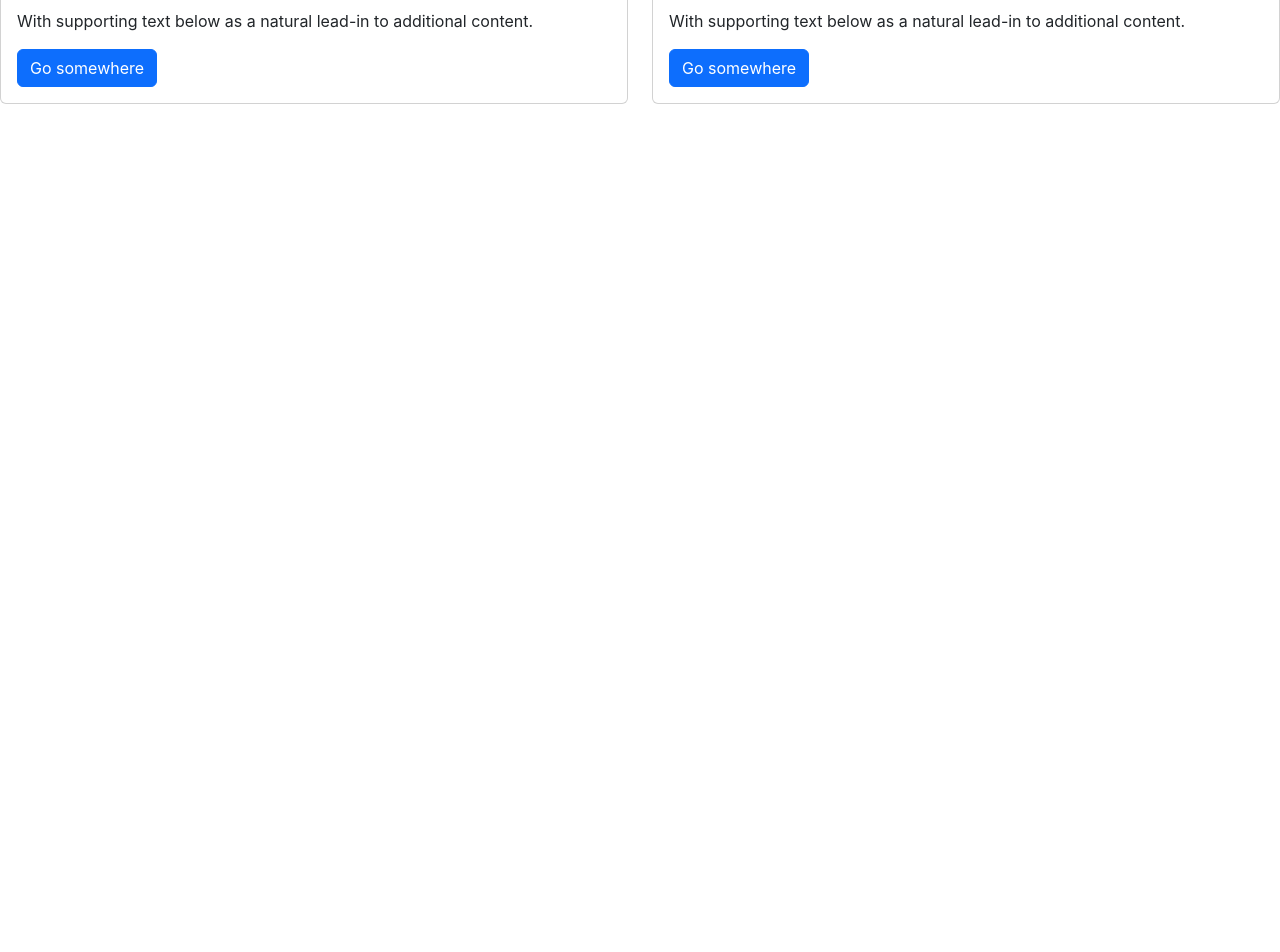
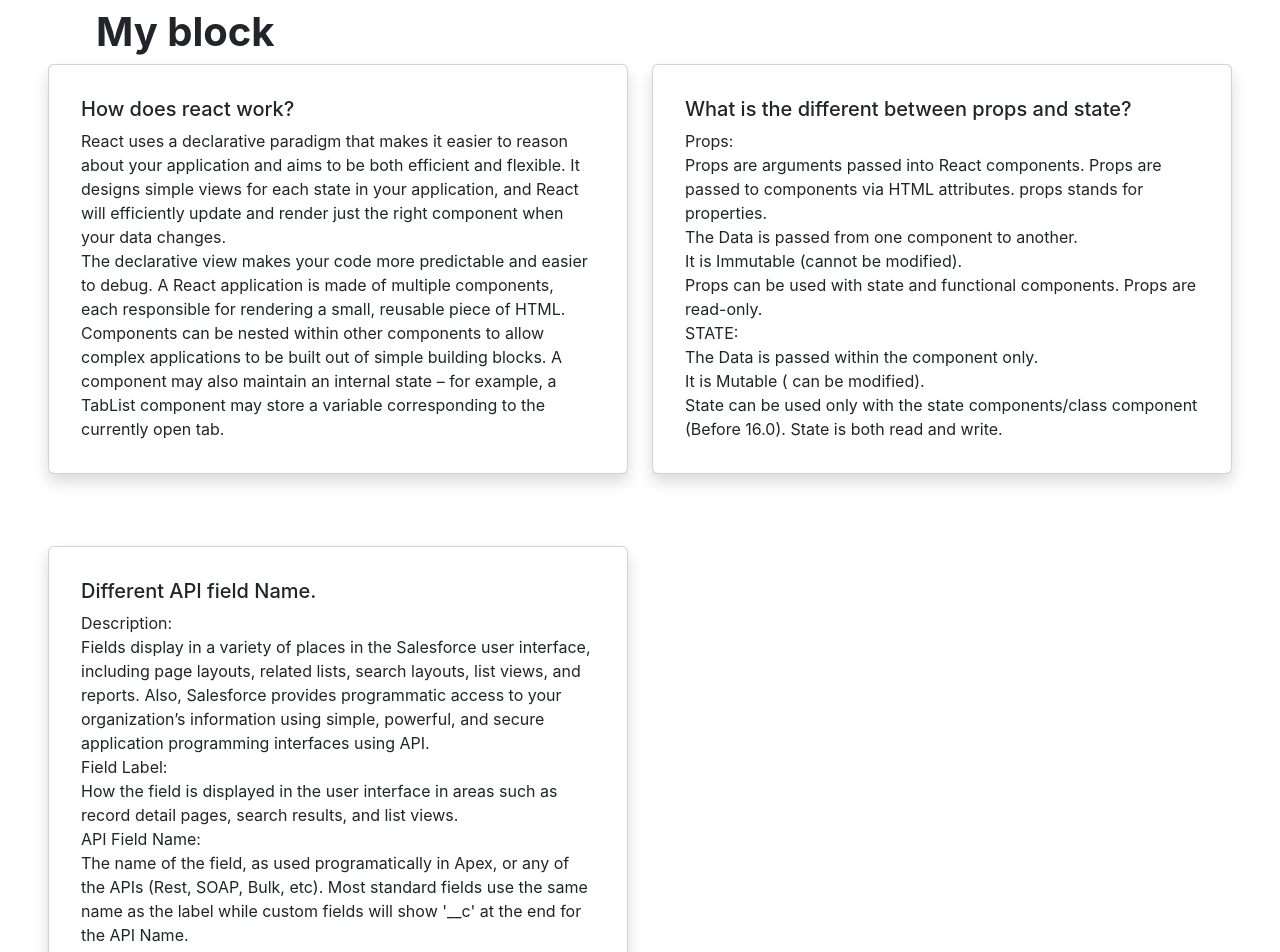
Before and after one commit to imraniium-su/ultra-club-ass8, a React (Create React App) app: page / in a window 1280 px wide. Shown: the part 1200-2152 px from the top of the page. Before the commit the page ends 1304 px from the top, so only its background shows below. Built offline with nearby package versions, Linux system fonts and the light colour scheme.

Commit message:
add block

```diff
--- a/src/components/Block/Block.js
+++ b/src/components/Block/Block.js
@@ -2,28 +2,49 @@ import React from 'react';
 
 const Block = () => {
     return (
-        <div>
-            <div className="row">
+        <div className='m-5'>
+            <h1 className='fw-bold mt-4 ms-5'>My block</h1>
+            <div className="row row row-cols-1 row-cols-md-2 g-4 ">
                 <div className="col-sm-6">
-                    <div className="card">
+                    <div className="card shadow p-3 mb-5 bg-body rounded ">
                         <div className="card-body">
-                            <h5 className="card-title">Special title treatment</h5>
-                            <p className="card-text">With supporting text below as a natural lead-in to additional content.</p>
-                            <a href="#" className="btn btn-primary">Go somewhere</a>
+                            <h5 className="card-title">How does react work?</h5>
+                            <p className="card-text">React uses a declarative paradigm that makes it easier to reason about your application and aims to be both efficient and flexible. It designs simple views for each state in your application, and React will efficiently update and render just the right component when your data changes. <br />The declarative view makes your code more predictable and easier to debug.
+                                A React application is made of multiple components, each responsible for rendering a small, reusable piece of HTML. Components can be nested within other components to allow complex applications to be built out of simple building blocks. A component may also maintain an internal state – for example, a TabList component may store a variable corresponding to the currently open tab. </p>
+
                         </div>
                     </div>
                 </div>
                 <div className="col-sm-6">
-                    <div className="card">
+                    <div className="card shadow p-3 mb-5 bg-body rounded ">
                         <div className="card-body">
-                            <h5 className="card-title">Special title treatment</h5>
-                            <p className="card-text">With supporting text below as a natural lead-in to additional content.</p>
-                            <a href="#" className="btn btn-primary">Go somewhere</a>
+                            <h5 className="card-title">What is the different between props and state?</h5>
+                            <p className="card-text">Props: <br />Props are arguments passed into React components. Props are passed to components via HTML attributes. props stands for properties. <br />The Data is passed from one component to another. <br />It is Immutable (cannot be modified). <br />Props can be used with state and functional components. Props are read-only. <br />STATE: <br />The Data is passed within the component only. <br />It is Mutable ( can be modified). <br />State can be used only with the state components/class component (Before 16.0). State is both read and write.</p>
+
                         </div>
                     </div>
                 </div>
+                <div className="col-sm-6">
+                    <div className="card shadow p-3 mb-5 bg-body rounded ">
+                        <div className="card-body">
+                            <h5 className="card-title">Different API field Name.</h5>
+                            <p className="card-text">Description: <br />Fields display in a variety of places in the Salesforce user interface, including page layouts, related lists, search layouts, list views, and reports. Also, Salesforce provides programmatic access to your organization’s information using simple, powerful, and secure application programming interfaces using API. <br /> Field Label: <br />How the field is displayed in the user interface in areas such as record detail pages, search results, and list views. <br />  API Field Name: <br />The name of the field, as used programatically in Apex, or any of the APIs (Rest, SOAP, Bulk, etc). Most standard fields use the same name as the label while custom fields will show '__c' at the end for the API Name.
+                            </p>
+
+                        </div>
+                    </div>
+                </div>
+
             </div>
+
+            <div>
+                <hr className='mt-3 mb-3' />
+                <p class="text-center text-gray fw-bold">Copyright@ 2021 My Activity</p>
+            </div>
+
         </div>
+
+
     );
 };
 
--- a/src/components/Charts/Charts.js
+++ b/src/components/Charts/Charts.js
@@ -15,6 +15,9 @@ const Charts = ({ carts }) => {
         toast("WOW You done Your Activity! Have a nice day!!");
         Swal.fire("Good job!", "You completed your activity!", "success");
     };
+    const breakbtn1 = () => {
+        console.log('ggg');
+    }
     return (
         <div className='details-continer'>
             <div className='profile-continer'>
@@ -42,7 +45,7 @@ const Charts = ({ carts }) => {
             </div>
             <h3 className='ms-4 mt-4'>Break Time</h3>
             <div className='btn-break-continer m-4 d-flex justify-content-around p-3'>
-                <button className="  rounded-circle btn-break border border-0" type="submit">20m</button>
+                <button onClick={breakbtn1} className="  rounded-circle btn-break border border-0" type="submit">20m</button>
                 <button className="  rounded-circle btn-break border border-0" type="submit">30m</button>
                 <button className="  rounded-circle btn-break border border-0" type="submit">35m</button>
                 <button className="  rounded-circle btn-break border border-0" type="submit">25m</button>
```
